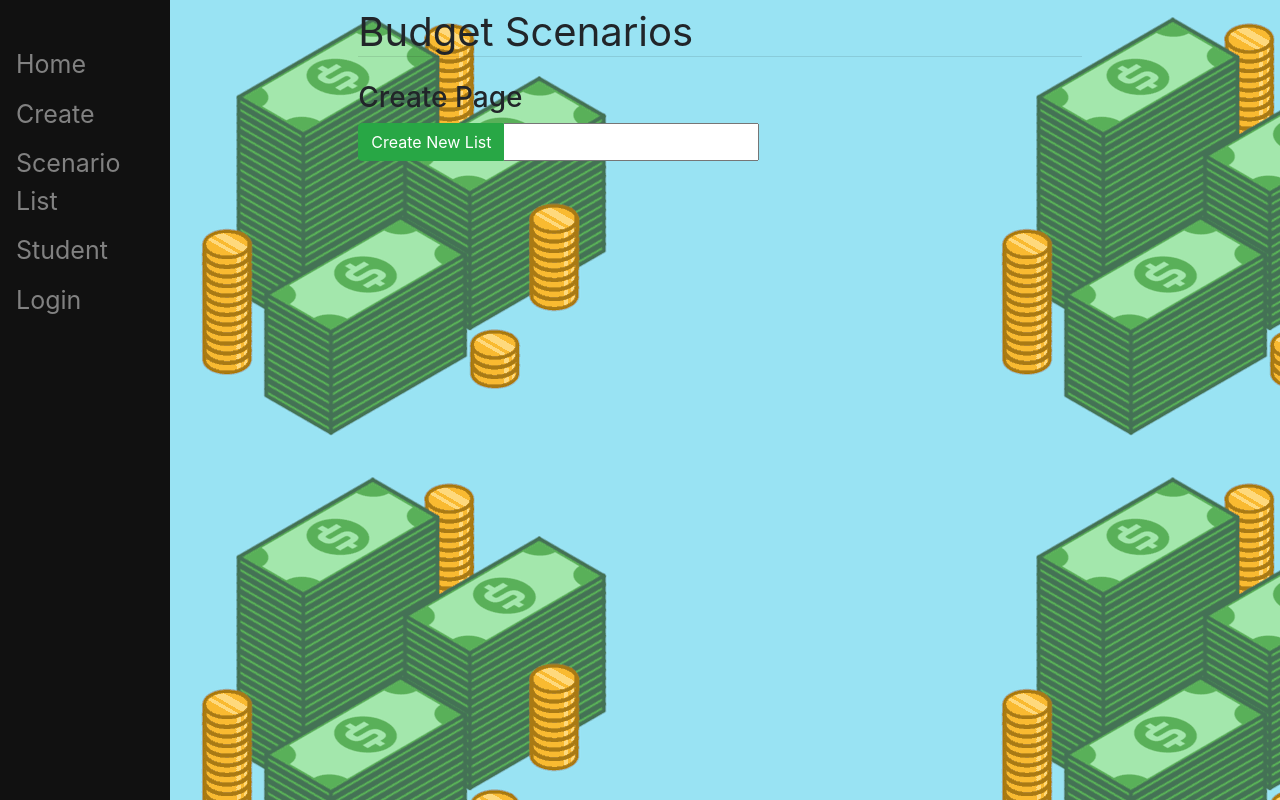
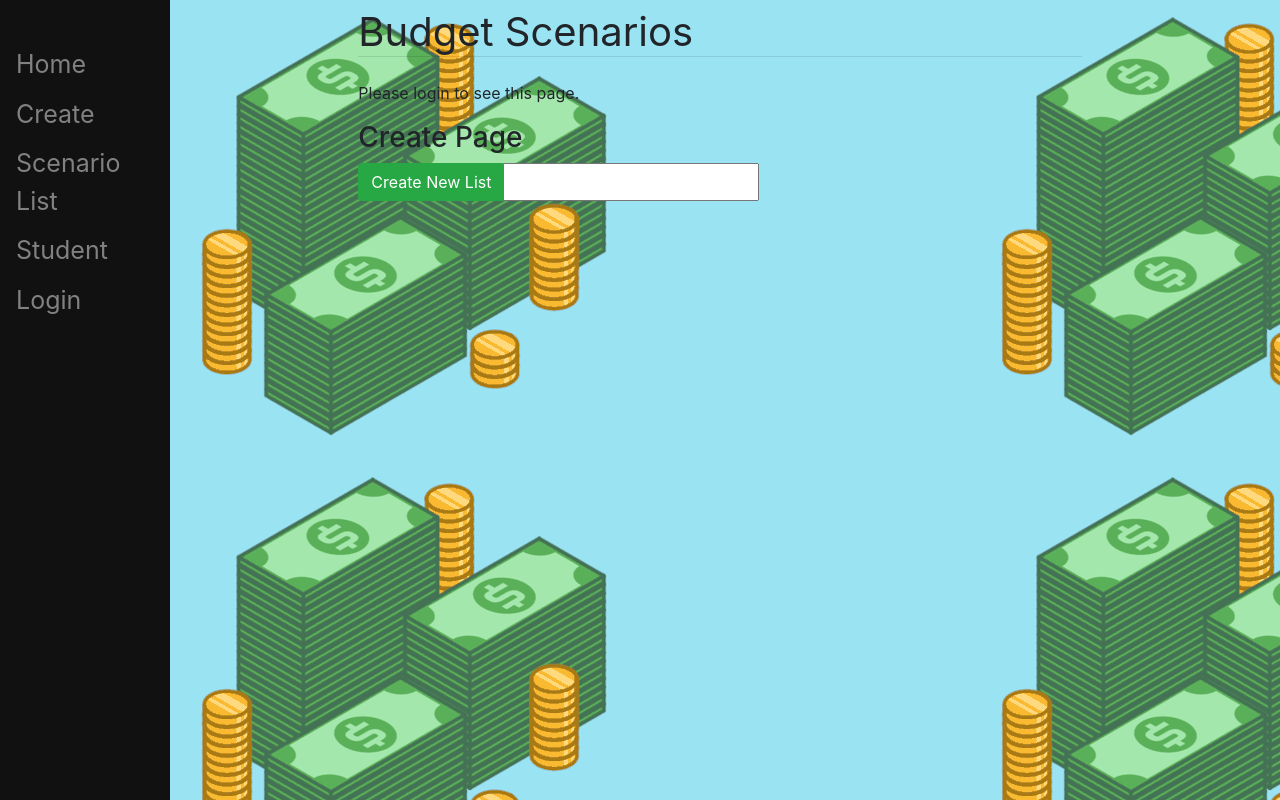
Before and after one commit to lailamay/CodeLabs, a Django app: page /create/ in a window 1280 px wide. Run offline with Django 3.2, Linux system fonts and the light colour scheme; some libraries are stand-ins or nearby versions.

Commit message:
limiting access to pages to students

```diff
--- a/mysite/main/templates/main/create.html
+++ b/mysite/main/templates/main/create.html
@@ -1,9 +1,18 @@
 {% extends 'main/base.html' %}
+{% include 'models.py' %}
 {% load static %}
 
 {% block title %} Create New List {% endblock %}
 
 {% block content %}
+{% if user.is_authenticated %}
+<p>User: {{ user.is_student }} logged in.</p>
+    <p>Your account doesn't have access to this page. To proceed,
+    please login with an account that has access.</p>
+{% else %}
+    <p>Please login to see this page.</p>
+{% endif %}
+
      <h3>Create Page</h3>
      <form method="post" action="/create/" class="form-group">
          {% csrf_token %}
--- a/mysite/main/views.py
+++ b/mysite/main/views.py
@@ -1,13 +1,13 @@
 from django.shortcuts import get_object_or_404, render
 from django.http import HttpResponse, HttpResponseRedirect
 from django.template import loader
-from .models import ScenarioList, Scenario
+from .models import ScenarioList, Scenario, User
 from .forms import CreateNewList
 
 #This is where we put what we want to show on our app
 
 def index(response, id):
-    #scenario_list = ScenarioList.objects.all()
+
     scenario_list = ScenarioList.objects.get(id=id)
 
     if response.method == "POST":
```
